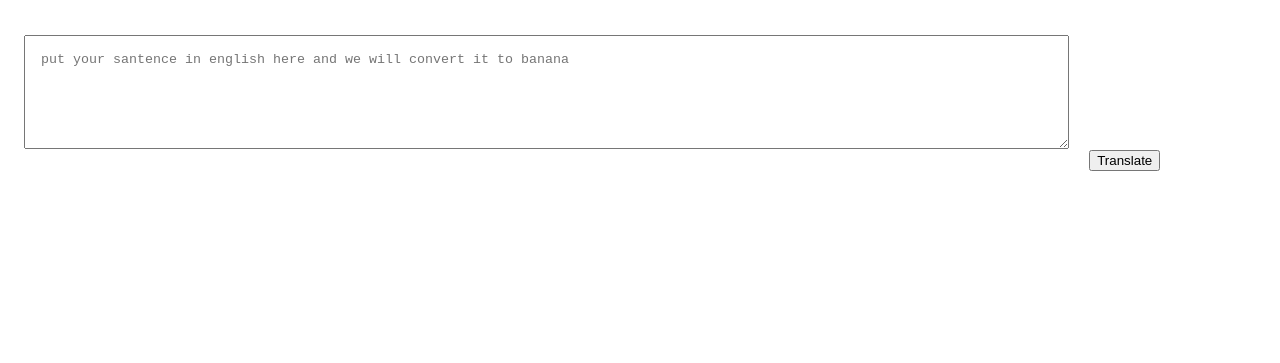
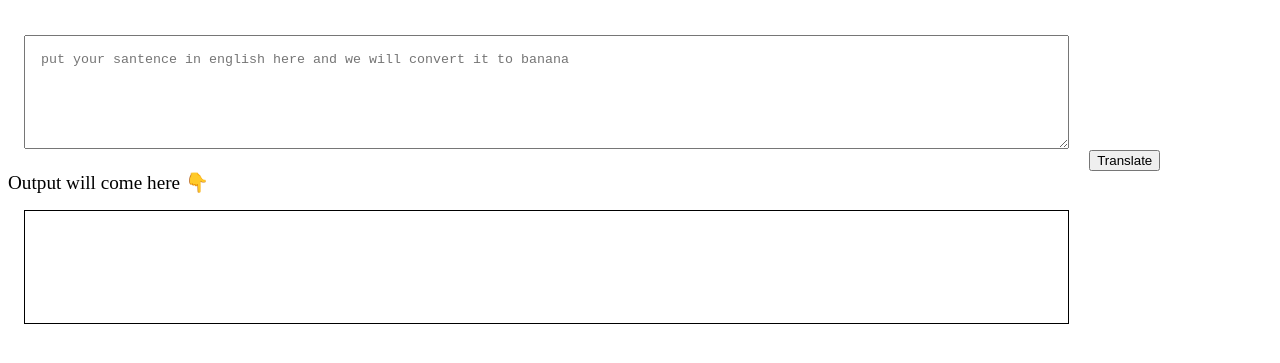
Before and after one commit to yashbirthare/neogcamp-banana-speak, a plain HTML site: page index.html in a window 1280 px wide. Shown: the part 61-424 px from the top of the page. Drawn offline with Linux system fonts and the light colour scheme.

Commit message:
input output processing done

```diff
--- a/app.Js
+++ b/app.Js
@@ -1,5 +1,6 @@
 var batTranslate = document.querySelector("#btn-translate");
 var txtInput = document.querySelector("#txt-input");
+var outputDiv = document.querySelector("output");
 
 console.log(txtInput)
 
--- a/index.html
+++ b/index.html
@@ -15,6 +15,14 @@
             padding: 1rem;
 
         }
+
+        #output {
+            border: 1px solid black;
+            height: 10vh;
+            width: 80%;
+            margin: 1rem;
+            padding: 1rem;
+        }
     </style>
 </head>
 
@@ -23,9 +31,10 @@
     <textarea id="txt-input"
         placeholder="put your santence in english here and we will convert it to banana"></textarea>
     <button id="btn-translate">Translate</button>
+
+    <div style="font-size: larger;">Output will come here 👇</div>
+    <div id="output"></div>
     <script src="app.Js" type="text/javascript"></script>
-
-
 </body>
 
 </html>
```
